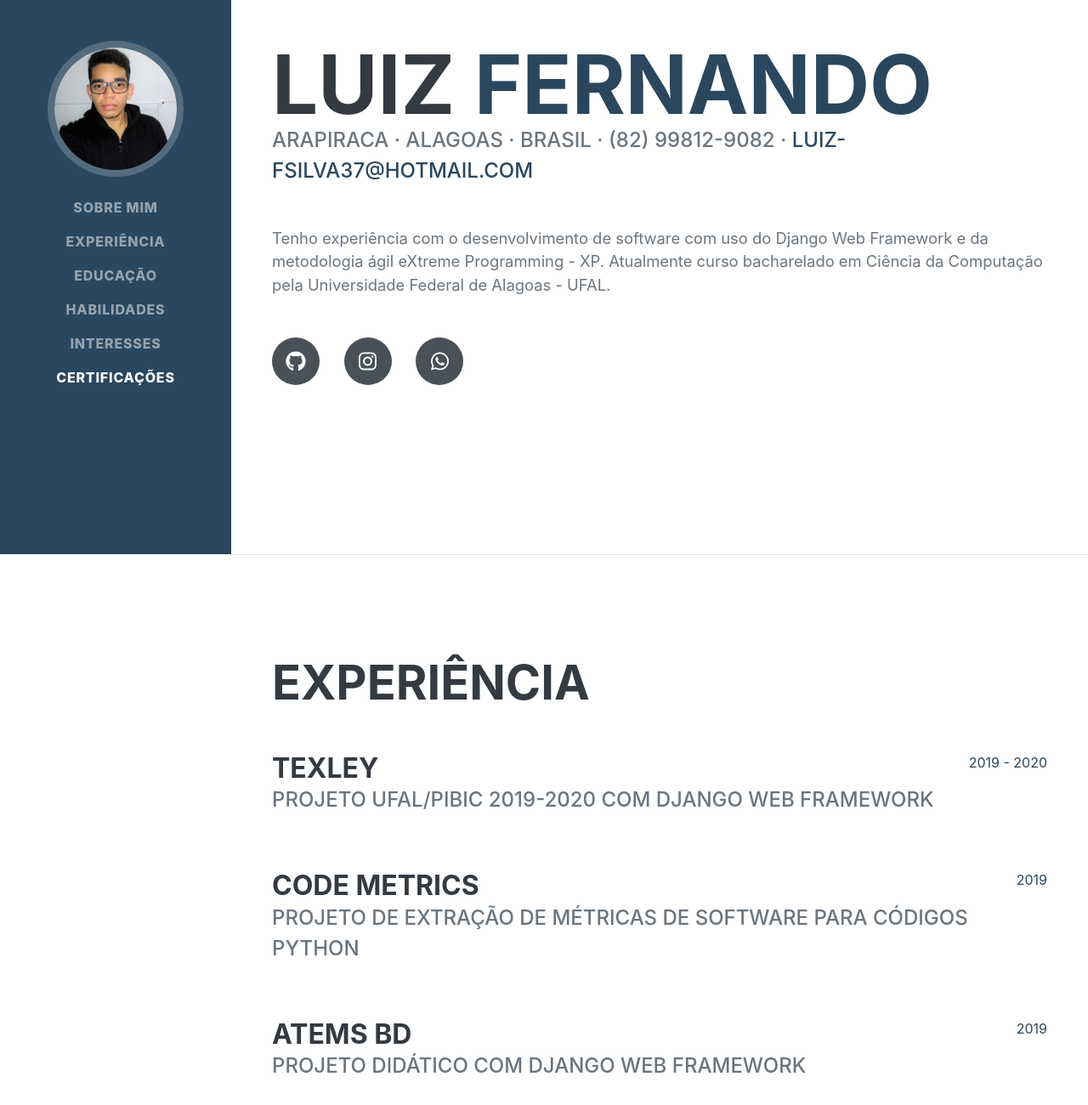
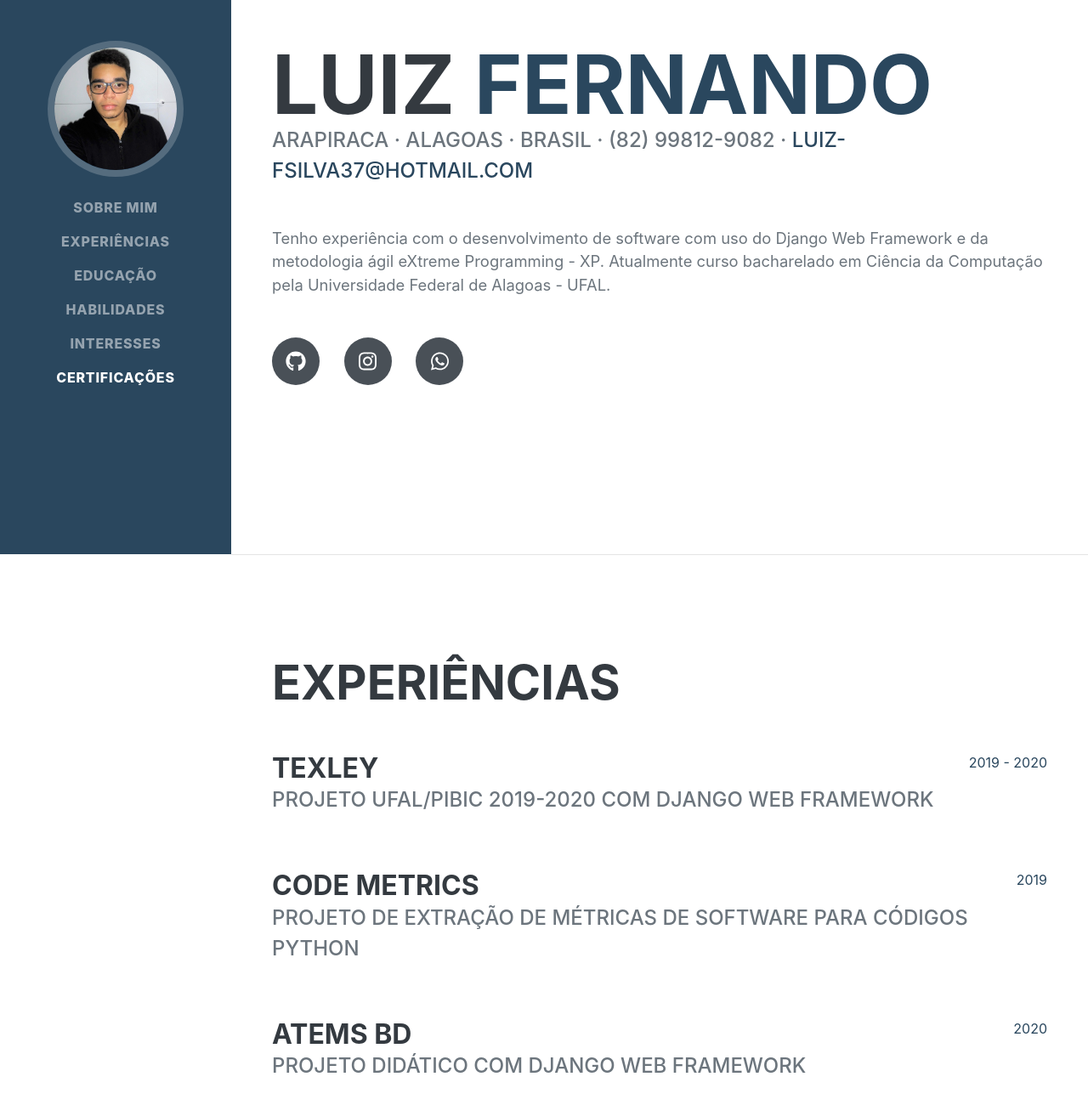
Before and after one commit to lfnd0/lfnd0.github.io, a plain HTML site: page index.html in a window 1280 px wide. Shown: the part 148-1448 px from the top of the page at 85% size. Drawn offline with nearby package versions, Linux system fonts and the light colour scheme; a web font is replaced by a local one.

Commit message:
Atualização portfólio 'Experiências'

```diff
--- a/index.html
+++ b/index.html
@@ -32,7 +32,7 @@
         <div class="collapse navbar-collapse" id="navbarSupportedContent">
             <ul class="navbar-nav">
                 <li class="nav-item"><a class="nav-link js-scroll-trigger" href="#about">Sobre mim</a></li>
-                <li class="nav-item"><a class="nav-link js-scroll-trigger" href="#experience">Experiência</a></li>
+                <li class="nav-item"><a class="nav-link js-scroll-trigger" href="#experience">Experiências</a></li>
                 <li class="nav-item"><a class="nav-link js-scroll-trigger" href="#education">Educação</a></li>
                 <li class="nav-item"><a class="nav-link js-scroll-trigger" href="#skills">Habilidades</a></li>
                 <li class="nav-item"><a class="nav-link js-scroll-trigger" href="#interests">Interesses</a></li>
@@ -68,7 +68,7 @@
         <!-- Experience-->
         <section class="resume-section" id="experience">
             <div class="resume-section-content">
-                <h2 class="mb-5">Experiência</h2>
+                <h2 class="mb-5">Experiências</h2>
                 <div class="d-flex flex-column flex-md-row justify-content-between mb-5">
                     <div class="flex-grow-1">
                         <h3 class="mb-0">Texley</h3>
@@ -89,7 +89,7 @@
                         <h3 class="mb-0">ATEMS BD</h3>
                         <div class="subheading mb-3">Projeto didático com Django Web Framework</div>
                     </div>
-                    <div class="flex-shrink-0"><span class="text-primary">2019</span></div>
+                    <div class="flex-shrink-0"><span class="text-primary">2020</span></div>
                 </div>
             </div>
         </section>
```
